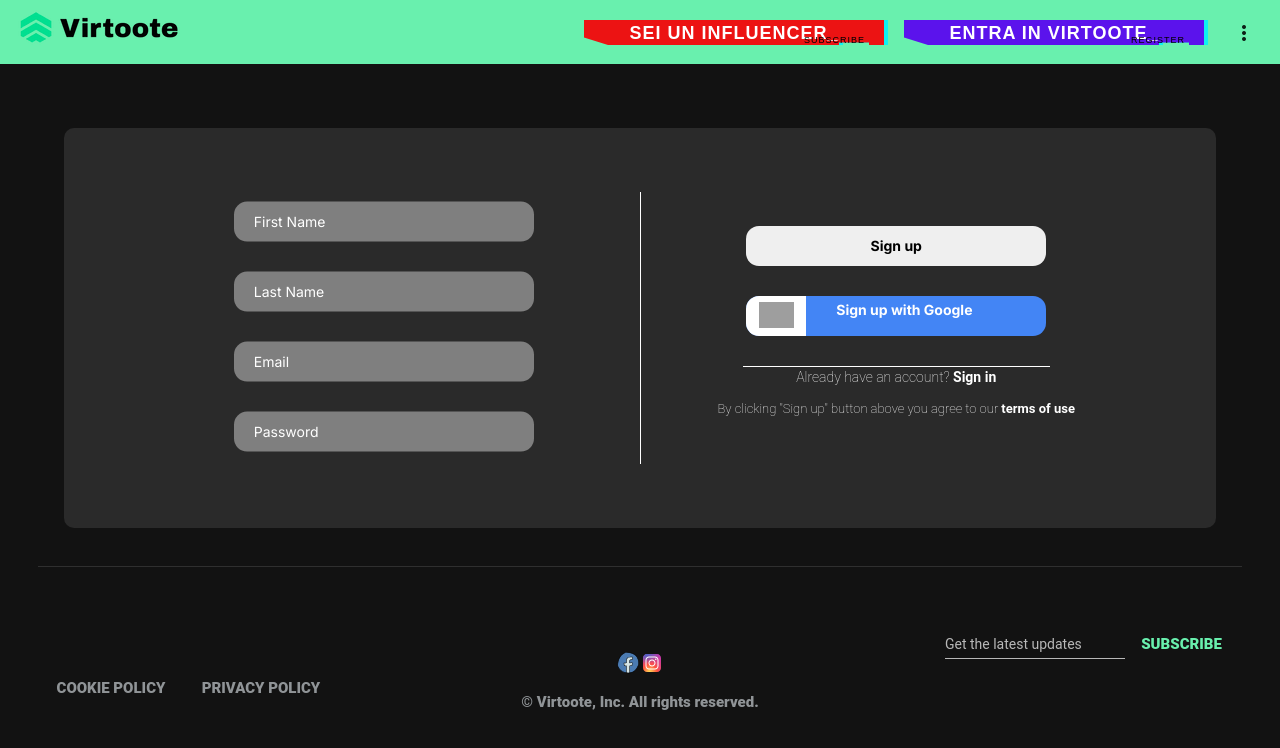
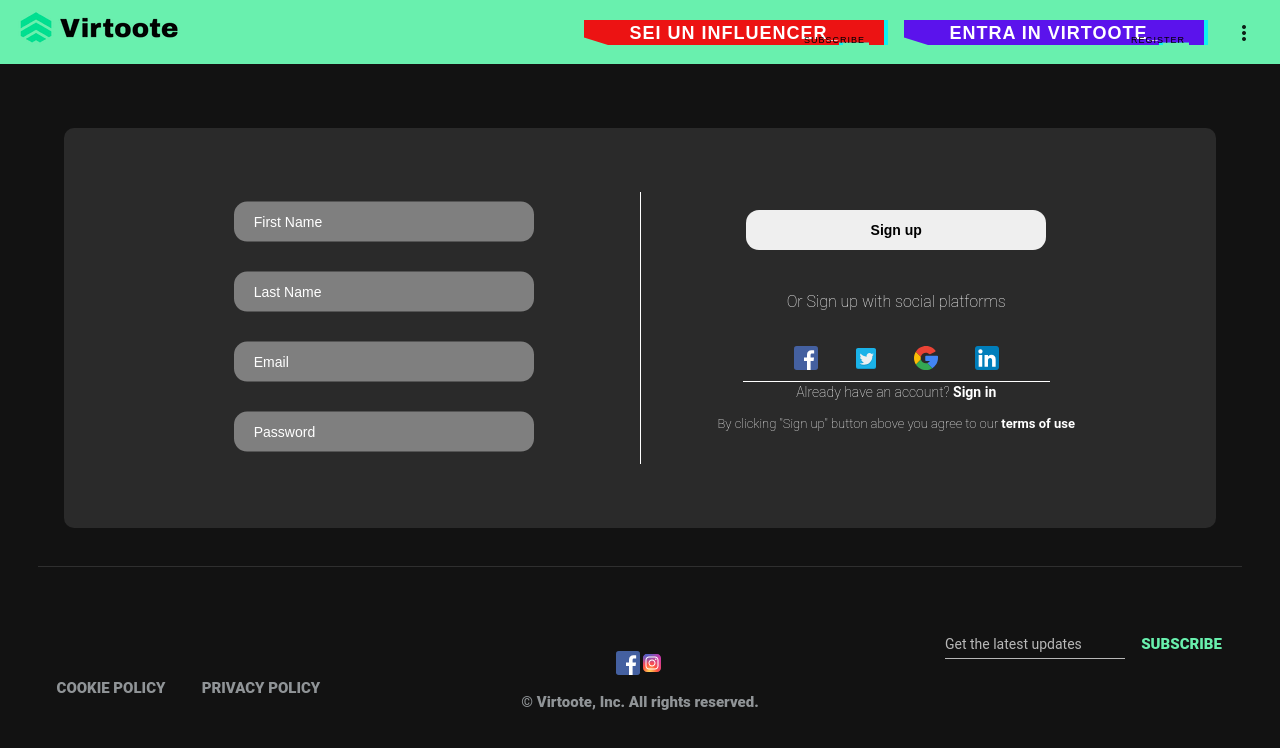
Before and after one commit to macorifice/virtoote, an Angular app: page /signup in a window 1280 px wide. Shown: the top 748 px of the page. Built offline with nearby package versions, Linux system fonts and the light colour scheme; grey boxes are pictures that could not be loaded.

Commit message:
added social signup

```diff
--- a/src/app/components/login/login.component.html
+++ b/src/app/components/login/login.component.html
@@ -3,7 +3,7 @@
     <div class="forms-container">
       <div class="signin-signup">
         <form action="#" class="sign-in-form">
-          <h2 class="title">Sign in</h2>
+          <!-- <h2 class="title">Sign in</h2> -->
           <div class="input-field">
             <i class="fas fa-user"></i>
             <input type="text" placeholder="Username" />
@@ -13,25 +13,21 @@
             <input type="password" placeholder="Password" />
           </div>
           <input type="submit" value="Login" class="btn solid" />
-          <p class="social-text">Or Sign in with social platforms</p>
+          <!-- <p class="social-text">Or Sign in with social platforms</p>
           <div class="social-media">
             <a href="#" class="social-icon">
-              <!-- <i class="fab fa-facebook-f"></i> -->
               <mat-icon svgIcon="facebook"></mat-icon>
             </a>
             <a href="#" class="social-icon">
-              <!-- <i class="fab fa-twitter"></i> -->
               <mat-icon svgIcon="twitter"></mat-icon>
             </a>
             <a href="#" class="social-icon">
-              <!-- <i class="fab fa-google"></i> -->
               <mat-icon svgIcon="google"></mat-icon>
             </a>
             <a href="#" class="social-icon">
-              <!-- <i class="fab fa-linkedin-in"></i> -->
               <mat-icon svgIcon="linkedin"></mat-icon>
             </a>
-          </div>
+          </div> -->
         </form>
         <form action="#" class="sign-up-form">
           <h2 class="title">Sign up</h2>
@@ -49,7 +45,7 @@
           </div>
           <input type="submit" class="btn" value="Sign up" />
           <p class="social-text">Or Sign up with social platforms</p>
-          <div class="social-media">
+          <!-- <div class="social-media">
             <a href="#" class="social-icon">
               <i class="fab fa-facebook-f"></i>
             </a>
@@ -62,7 +58,7 @@
             <a href="#" class="social-icon">
               <i class="fab fa-linkedin-in"></i>
             </a>
-          </div>
+          </div> -->
         </form>
       </div>
     </div>
@@ -75,7 +71,14 @@
             Lorem ipsum, dolor sit amet consectetur adipisicing elit. Debitis,
             ex ratione. Aliquid!
           </p>
-          <button [routerLink]="['/signup']" routerLinkActive="router-link-active"  class="btn transparent" id="sign-up-btn">Sign up</button>
+          <button
+            [routerLink]="['/signup']"
+            routerLinkActive="router-link-active"
+            class="btn transparent"
+            id="sign-up-btn"
+          >
+            Sign up
+          </button>
         </div>
         <img src="img/log.svg" class="image" alt="" />
       </div>
--- a/src/app/components/signup/signup.component.html
+++ b/src/app/components/signup/signup.component.html
@@ -21,21 +21,36 @@
 
     <div class="content__submit">
       <button type="button" class="button">Sign up</button>
-      <div class="button google-button">
+      <!-- <div class="button google-button">
         <div class="google-button__google-icon"></div>
         <p class="no-select">Sign up with Google</p>
+      </div> -->
+      <p class="social-text">Or Sign up with social platforms</p>
+      <div class="social-media">
+        <a href="#" class="social-icon">
+          <mat-icon svgIcon="facebook"></mat-icon>
+        </a>
+        <a href="#" class="social-icon">
+          <mat-icon svgIcon="twitter"></mat-icon>
+        </a>
+        <a href="#" class="social-icon">
+          <mat-icon svgIcon="google"></mat-icon>
+        </a>
+        <a href="#" class="social-icon">
+          <mat-icon svgIcon="linkedin"></mat-icon>
+        </a>
       </div>
       <div class="content__submit--line"></div>
       <p>
         Already have an account?
-        <a href="/">
+        <a [routerLink]="['/login']" href="/">
           <strong>Sign in</strong>
         </a>
       </p>
       <div class="content__footer">
         <p>
           By clicking "Sign up" button above you agree to our
-          <a href="/">
+          <a href="https://www.iubenda.com/privacy-policy/93551682">
             <strong>terms of use</strong>
           </a>
         </p>
--- a/src/app/components/signup/signup.component.scss
+++ b/src/app/components/signup/signup.component.scss
@@ -1,16 +1,3 @@
-@import url("https://fonts.googleapis.com/css2?family=Inter:wght@400;700&display=swap");
-
-body {
-  background: rgb(166,192,254);
-  background: linear-gradient(150deg, rgba(166,192,254,1) 0%, rgba(246,128,132,1) 100%);
-  background-attachment: fixed;
-  background-repeat: no-repeat;
-  color: white;
-  font-family: "Inter", sans-serif;
-  margin: 0;
-  padding: 0;
-}
-
 .main-container {
   display: flex;
   flex-direction: column;
@@ -29,7 +16,6 @@ body {
 
 .content__input--form > label > input {
   box-sizing: border-box;
-  font-family: "Inter";
   width: 300px;
   height: 40px;
   margin-bottom: 30px;
@@ -52,7 +38,6 @@ body {
   border: none;
   border-radius: 13px;
   margin-bottom: 30px;
-  font-family: "Inter";
   font-weight: bold;
   font-size: 14px;
 }
@@ -61,7 +46,7 @@ body {
   display: flex;
   flex-direction: row;
   align-items: center;
-  background-color: #4385F5;
+  background-color: #4385f5;
   color: white;
   overflow: hidden;
 }
@@ -94,7 +79,8 @@ body {
   background-color: white;
 }
 
-.content__submit > p, .content__footer p {
+.content__submit > p,
+.content__footer p {
   font-weight: 200;
 }
 
@@ -131,7 +117,6 @@ a {
 }
 
 @media screen and (min-width: 801px) {
-
   .main-container__content {
     margin-top: 5%;
     box-sizing: border-box;
@@ -169,3 +154,30 @@ a {
     width: 90%;
   }
 }
+
+.social-text {
+  padding: 0.7rem 0;
+  font-size: 1rem;
+}
+
+.social-media {
+  display: flex;
+  justify-content: center;
+}
+
+.social-icon {
+  height: 46px;
+  width: 46px;
+  display: flex;
+  justify-content: center;
+  align-items: center;
+  margin: 0 0.45rem;
+  text-decoration: none;
+  font-size: 1.1rem;
+  transition: 0.3s;
+}
+
+.social-icon:hover {
+  color: #34495E;
+  border-color: #34495E;
+}
--- a/src/app/components/signup/signup.component.ts
+++ b/src/app/components/signup/signup.component.ts
@@ -1,4 +1,6 @@
 import { Component, OnInit } from '@angular/core';
+import { MatIconRegistry } from '@angular/material/icon';
+import { DomSanitizer } from "@angular/platform-browser";
 
 @Component({
   selector: 'app-signup',
@@ -7,7 +9,27 @@ import { Component, OnInit } from '@angular/core';
 })
 export class SignupComponent implements OnInit {
 
-  constructor() { }
+  constructor(private matIconRegistry: MatIconRegistry, private domSanitizer: DomSanitizer) {
+    this.matIconRegistry.addSvgIcon(
+      "facebook",
+      this.domSanitizer.bypassSecurityTrustResourceUrl("../../../assets/facebook.svg")
+    );
+
+    this.matIconRegistry.addSvgIcon(
+      "google",
+      this.domSanitizer.bypassSecurityTrustResourceUrl("../../../assets/google.svg")
+    );
+
+    this.matIconRegistry.addSvgIcon(
+      "twitter",
+      this.domSanitizer.bypassSecurityTrustResourceUrl("../../../assets/twitter.svg")
+    );
+
+    this.matIconRegistry.addSvgIcon(
+      "linkedin",
+      this.domSanitizer.bypassSecurityTrustResourceUrl("../../../assets/linkedin.svg")
+    );
+  }
 
   ngOnInit(): void {
   }
```
Lines whose indentation alone changed are shown as unchanged.
